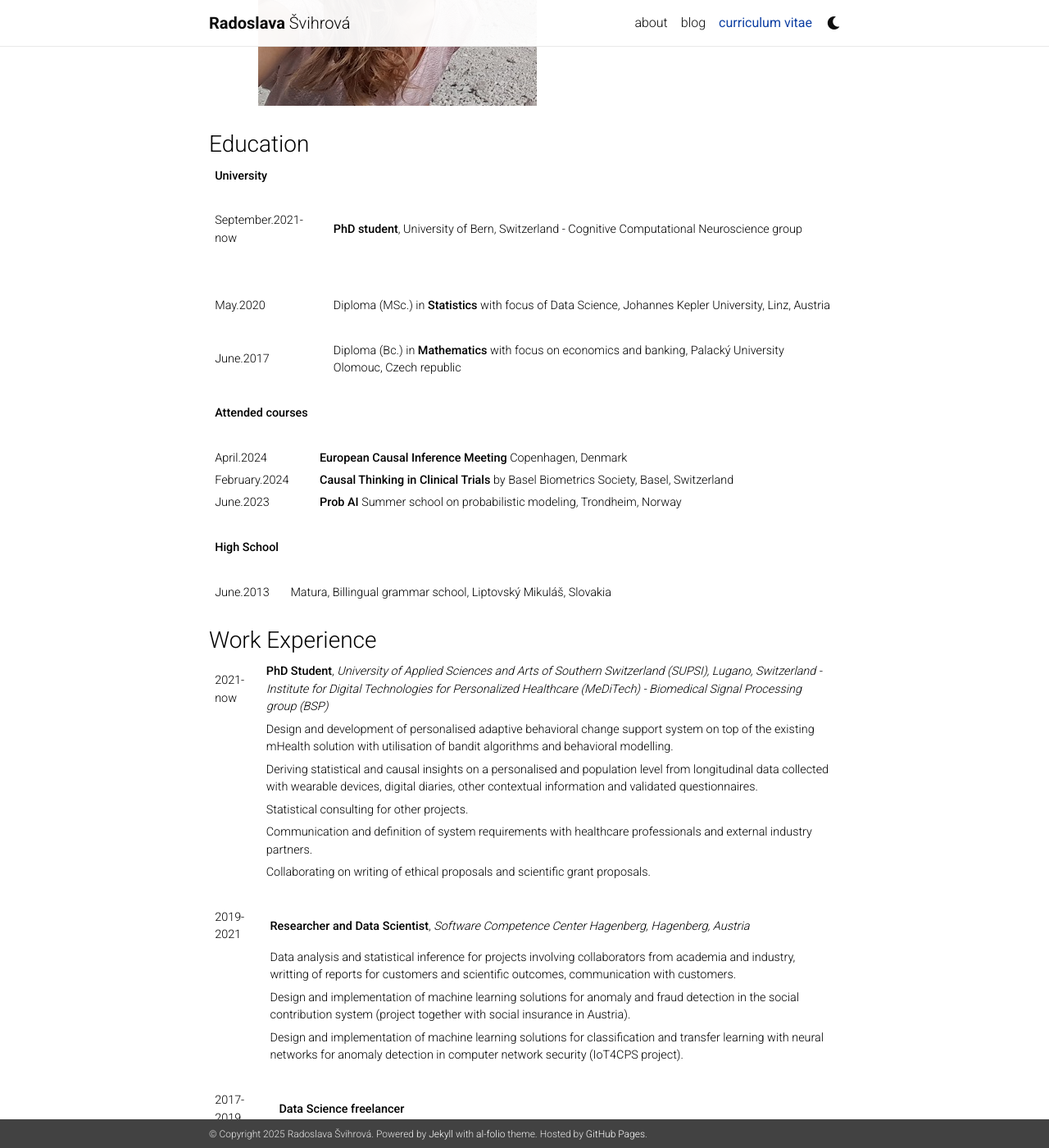
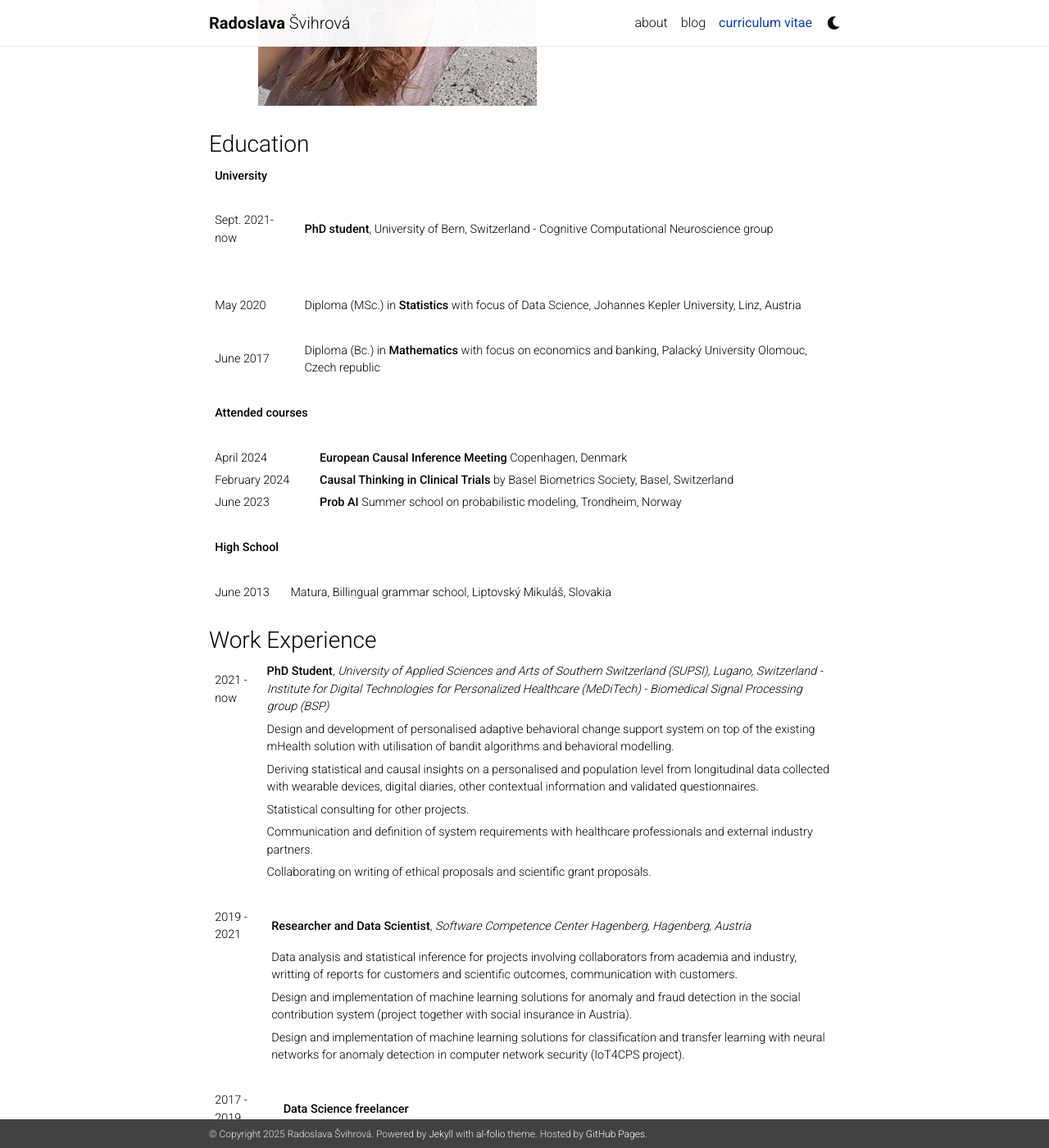
Before and after one commit to RadoslavaS/RadoslavaS.github.io, a Jekyll site: the page built from _pages/cv.md, in a window 1280 px wide and 1400 px high, scrolled down 556 px. Shown: the whole window at 82% size. Built offline with Jekyll 4.4.1, drawn with Linux system fonts in a browser that asks for light colours; nearby versions of some CDN libraries; a style sheet for code colours, icons or effects is not loaded; some of the changed text lies outside the part shown.

Commit message:
formating

```diff
--- a/_pages/cv.md
+++ b/_pages/cv.md
@@ -19,30 +19,30 @@ nav: true
 
 | **University**         |
 |                        |
-|September.2021-now             | **PhD student**, University of Bern, Switzerland - Cognitive Computational Neuroscience group
+| Sept. 2021-now             | **PhD student**, University of Bern, Switzerland - Cognitive Computational Neuroscience group
 |                        |
 |                        |
-|May.2020             | Diploma (MSc.) in **Statistics** with focus of Data Science, Johannes Kepler University, Linz, Austria
+| May 2020             | Diploma (MSc.) in **Statistics** with focus of Data Science, Johannes Kepler University, Linz, Austria
 |                        |
-|June.2017              | Diploma (Bc.) in **Mathematics** with focus on economics and banking, Palacký University Olomouc, Czech republic
+| June 2017              | Diploma (Bc.) in **Mathematics** with focus on economics and banking, Palacký University Olomouc, Czech republic
 |                        |
 
 | **Attended courses**  |
 |                        |
-|April.2024              |**European Causal Inference Meeting** Copenhagen, Denmark
-|February.2024          | **Causal Thinking in Clinical Trials** by Basel Biometrics Society, Basel, Switzerland
-|June.2023               | **Prob AI** Summer school on probabilistic modeling, Trondheim, Norway
+|April 2024              |**European Causal Inference Meeting** Copenhagen, Denmark
+|February 2024          | **Causal Thinking in Clinical Trials** by Basel Biometrics Society, Basel, Switzerland
+|June 2023               | **Prob AI** Summer school on probabilistic modeling, Trondheim, Norway
 |                        |
 
 | **High School**         |
 |                        |
-|June.2013             | Matura, Billingual grammar school, Liptovský Mikuláš, Slovakia
+| June 2013             | Matura, Billingual grammar school, Liptovský Mikuláš, Slovakia
 |                        |
 
 
 ### Work Experience ###
 
-| 2021-now     |**PhD Student**, *University of Applied Sciences and Arts of Southern Switzerland (SUPSI), Lugano, Switzerland - Institute for Digital Technologies for Personalized Healthcare (MeDiTech) - Biomedical Signal Processing group (BSP)*
+| 2021 - now     |**PhD Student**, *University of Applied Sciences and Arts of Southern Switzerland (SUPSI), Lugano, Switzerland - Institute for Digital Technologies for Personalized Healthcare (MeDiTech) - Biomedical Signal Processing group (BSP)*
 | | Design and development of personalised adaptive behavioral change support system on top of the existing mHealth solution with utilisation of bandit algorithms and behavioral modelling.
 | | Deriving statistical and causal insights on a personalised and population level from longitudinal data collected with wearable devices, digital diaries, other contextual information and validated questionnaires.
 | | Statistical consulting for other projects.
@@ -50,29 +50,29 @@ nav: true
 | | Collaborating on writing of ethical proposals and scientific grant proposals.
 | |
 
-| 2019-2021    |**Researcher and Data Scientist**, *Software Competence Center Hagenberg, Hagenberg, Austria*
+| 2019 - 2021    |**Researcher and Data Scientist**, *Software Competence Center Hagenberg, Hagenberg, Austria*
 | | Data analysis and statistical inference for projects involving collaborators from academia and industry, writting of reports for customers and scientific outcomes, communication with customers.
 | | Design and implementation of machine learning solutions for anomaly and fraud detection in the social contribution system (project together with social insurance in Austria).
 | | Design and implementation of machine learning solutions for classification and transfer learning with neural networks for anomaly detection in computer network security (IoT4CPS project).
 | |
 
-| 2017-2019    |**Data Science freelancer**
+| 2017 - 2019    |**Data Science freelancer**
 | | Data analysis and statistical inference for semestral projects, academic theses and scientific reports, statistical consulting.
 | |
 
-| 2016-2019  |**Administrative assistant**, *TPC Transformátory, s.r.o., Liptovský Mikuláš, Slovakia*
+| 2016 - 2019  |**Administrative assistant**, *TPC Transformátory, s.r.o., Liptovský Mikuláš, Slovakia*
 | | Communication with customer in English, invoicing.
 | |
 
-|2012-2016    | **Administrative assistant**, *Corvinus Travel, s.r.o., Liptovský Mikuláš, Slovakia*
+|2012 - 2016    | **Administrative assistant**, *Corvinus Travel, s.r.o., Liptovský Mikuláš, Slovakia*
 |     | English - Slovak translations, assistance in creating website and marketing materials.
 | |
 
 #### Teaching Assistant
 
-|2022-now   | **Applied Statistics and Data Analysis**
+|2022  - now   | **Applied Statistics and Data Analysis**
 |     | semestral master course at SUPSI
-|2022-now   | **Artificial Intelligence, Deep Learning & Healthcare**
+|2022  - now   | **Artificial Intelligence, Deep Learning & Healthcare**
 |     |1 week summer school at Swiss School of Public Health
 |         |
 
@@ -90,7 +90,7 @@ nav: true
 
 |2017 sum.  | cleaning at Hjá Marlín, **Iceland**
 
-|2016 win.  | help in service in Restaurant Margaretenhof, **Germany**
+| 2016 win.  | help in service in Restaurant Margaretenhof, **Germany**
 
 |2016 sum.  | allrounder at Tölzer Hütte, **Austria**
 
@@ -163,19 +163,19 @@ nav: true
 
 ### Oral presentations
 
-|September.2024       |**Wearables and Sleep: Effect of circadian rhythm disruption on sleep quality, recovery and well-being**
+|September 2024       |**Wearables and Sleep: Effect of circadian rhythm disruption on sleep quality, recovery and well-being**
 |   |at Giornata della Ricerca e dell'Innovazione in Medicina Umana della Svizzera Italiana, Lugano, Switzerland
 
-|September.2024       |**AI and Statistics in Medicine** - invited talk
+|September 2024       |**AI and Statistics in Medicine** - invited talk
 |   |with Michal Bechný, at AI and Medical Devices Conference, Prague, Czech republic
 
-|March.2024             |**Personalising adaptive interventions with Machine Learning** - invited talk
+|March 2024             |**Personalising adaptive interventions with Machine Learning** - invited talk
 |   |at Applied Machine Learning Days (AMLD) at EPFL, Lausanne, Switzerland
 
-|September.2023       |**Towards better health with wearables (and statistics)**
+|September 2023       |**Towards better health with wearables (and statistics)**
 |   | at 3rd Slovak and Czech Annual Symposium at ETH, Zürich, Switzerland
 
-|August.2020       |**A Semi-Supervised Approach for Network Intrusion Detection**
+|August 2020       |**A Semi-Supervised Approach for Network Intrusion Detection**
 |   | at 2nd Workshop on Industrial Security and IoT (WISI), The 15th International Conference on Availability, Reliability and Security (ARES), Dublin, Ireland, online due to pandemic
 
 |   |
```
